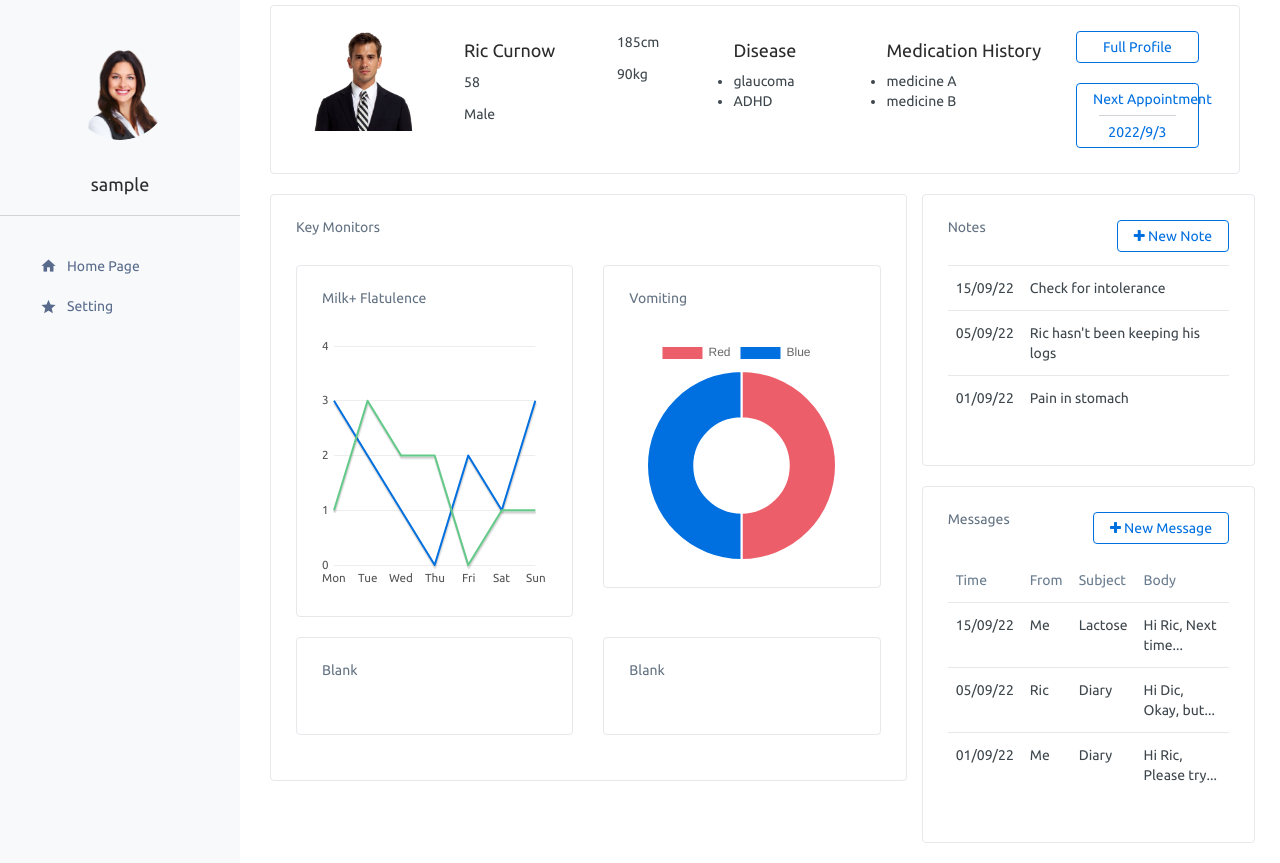
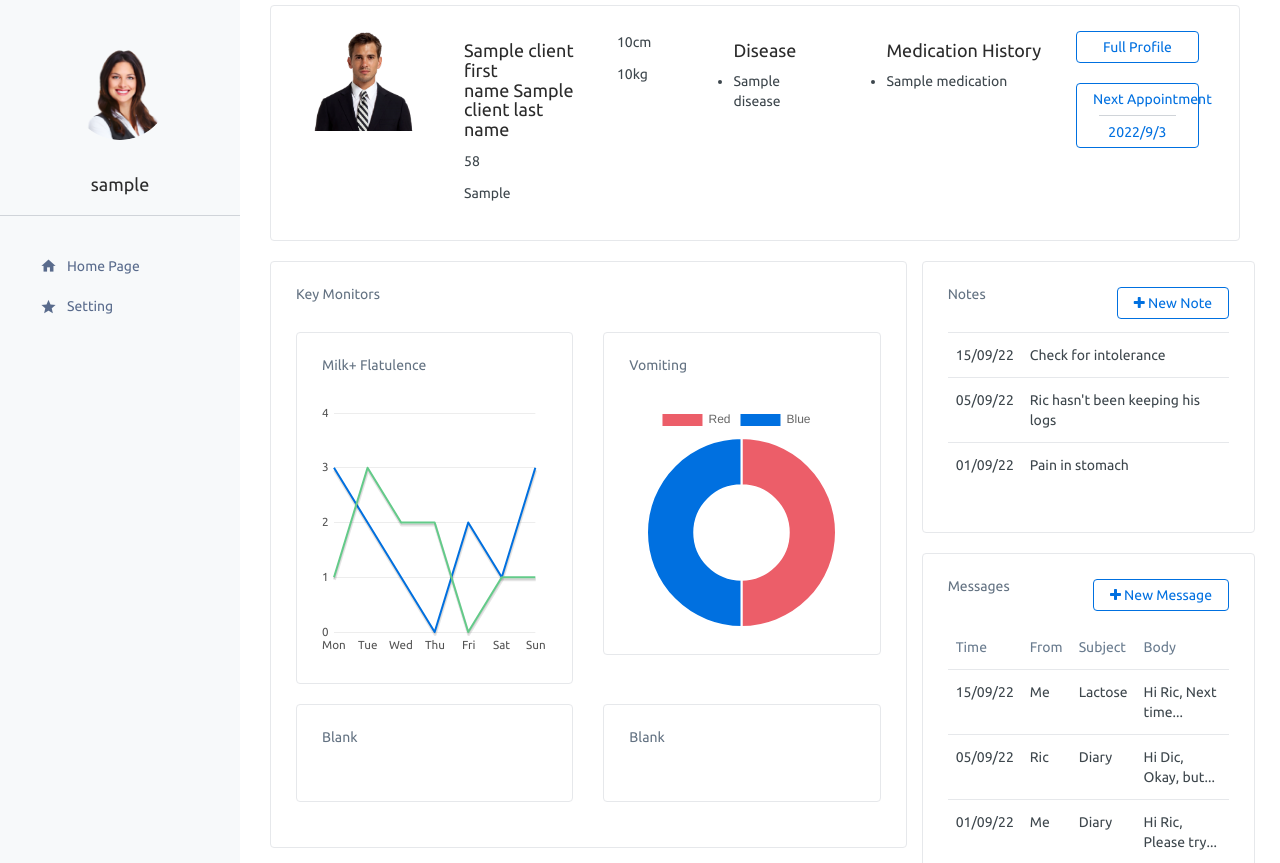
Before and after one commit to PersonalisedNutrition/InnerIntel-Web-end, a Django app: template templates/client.html in a window 1280 px wide. Shown: the part 81-944 px from the top of the page. Run offline with Django 3.2, Linux system fonts and the light colour scheme; the template is opened without the code that fills it: most values are stand-ins (such as "Sample title", 1, 10 or a date in 2020); some libraries are stand-ins or nearby versions; some web fonts are replaced.

Commit message:
display the client info on client page

```diff
--- a/fireapp/urls.py
+++ b/fireapp/urls.py
@@ -16,4 +16,6 @@ urlpatterns = [
     path('login/user/', views.login, name='login_user'),
     path('setting/user/', views.setting, name='setting_user'),
 
+    # urls in Index Page
+    path('index/client_cid/', views.client, name='client_cid'),
 ]
--- a/templates/client.html
+++ b/templates/client.html
@@ -146,27 +146,29 @@
                                         </div>
 
                                         <div class="col-lg-2 col-md-2">
-                                            <h4>Ric Curnow</h4>
+                                            <h4>{{ client_first_name }}&nbsp;{{ client_last_name }}</h4>
                                             <p>58</p>
-                                            <p>Male</p>
+                                            <p>{{ client_gender }}</p>
                                         </div>
 
                                         <div class="col-lg-1 col-md-1">
-                                            <p>185cm</p>
-                                            <p>90kg</p>
+                                            <p>{{ client_height }}cm</p>
+                                            <p>{{ client_weight }}kg</p>
                                         </div>
 
                                         <div class="col-lg-2 col-md-2">
                                             <ul><h4>Disease</h4>
-                                                <li>glaucoma</li>
-                                                <li>ADHD</li>
+                                                {% for disease in client_medical_con%}
+                                                    <li>{{ disease }}</li>
+                                                {% endfor %}
                                             </ul>
                                         </div>
 
                                         <div class="col-lg-3 col-md-3">
                                             <ul><h4>Medication History</h4>
-                                                <li>medicine A</li>
-                                                <li>medicine B</li>
+                                                {% for medication in client_medication%}
+                                                    <li>{{ medication }}</li>
+                                                {% endfor %}
                                             </ul>
                                         </div>
 
```
Also changed, not shown: fireapp/views.py (+41 -2 lines).
